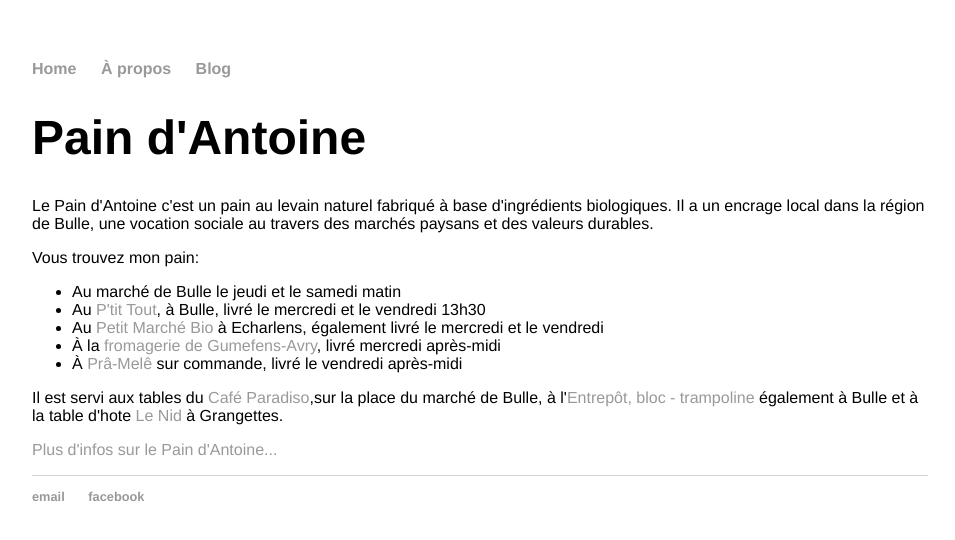
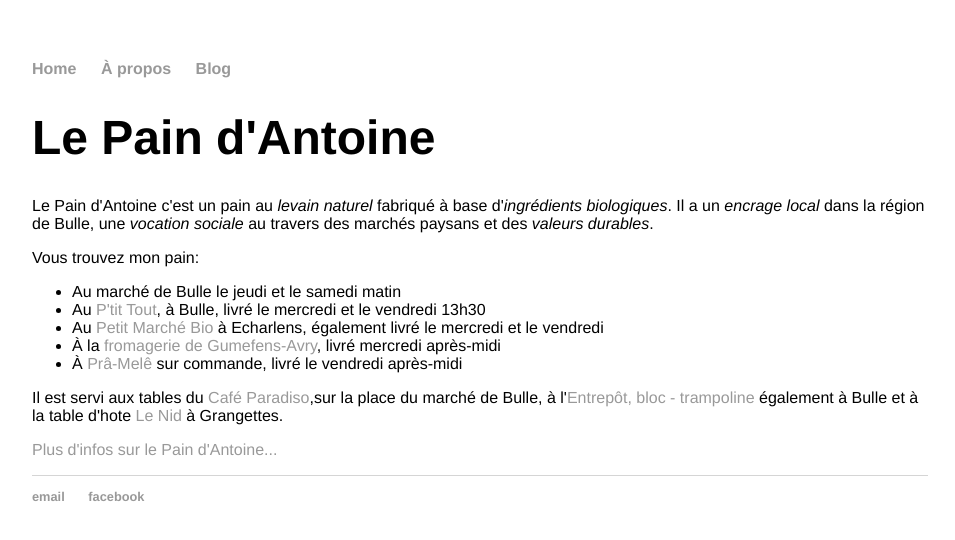
Before and after one commit to paindantoine/paindantoine.github.io, a Jekyll site: the page built from index.html, in a window 1280 px wide. Shown: the top 540 px of the page, without its empty margins (160-1115 px from the left). Built offline with Jekyll 4.4.1, drawn with Linux system fonts in a browser that asks for light colours.

Commit message:
soulignés les points importants du résumé

```diff
--- a/index.html
+++ b/index.html
@@ -3,11 +3,12 @@ layout: default
 title: Pain d'Antoine
 ---
 <div class="blurb">
-  <h1>Pain d'Antoine</h1>
-  <p>Le Pain d'Antoine c'est un pain au levain naturel fabriqué à base
-  d'ingrédients biologiques. Il a un encrage local dans la région de
-  Bulle, une vocation sociale au travers des marchés paysans et des
-  valeurs durables.</p>
+  <h1>Le Pain d'Antoine</h1>
+  <p>Le Pain d'Antoine c'est un pain au <em>levain naturel</em>
+  fabriqué à base d'<em>ingrédients biologiques</em>. Il a
+  un <em>encrage local</em> dans la région de Bulle, une <em>vocation
+  sociale</em> au travers des marchés paysans et des <em>valeurs
+  durables</em>.</p>
 
   <p> Vous trouvez mon pain: </p>
   <ul>
```
